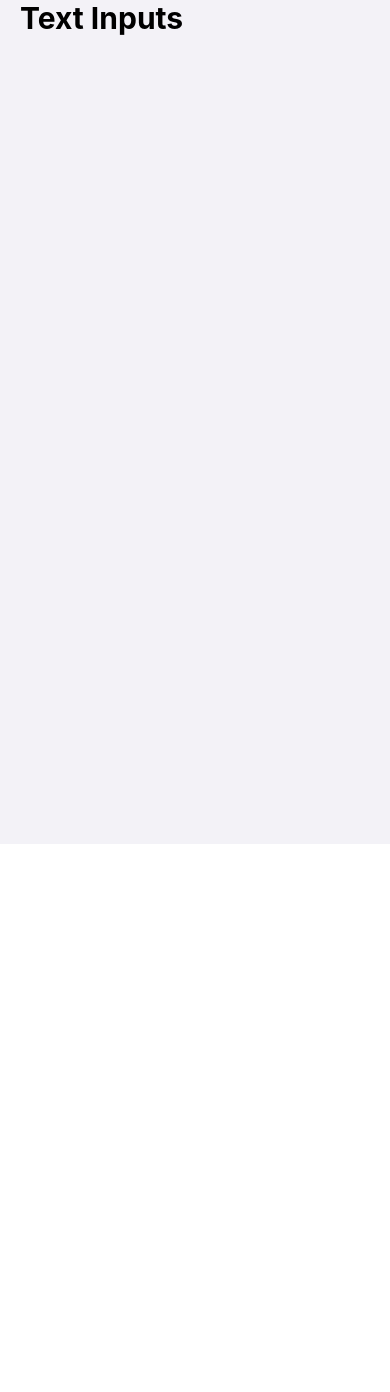
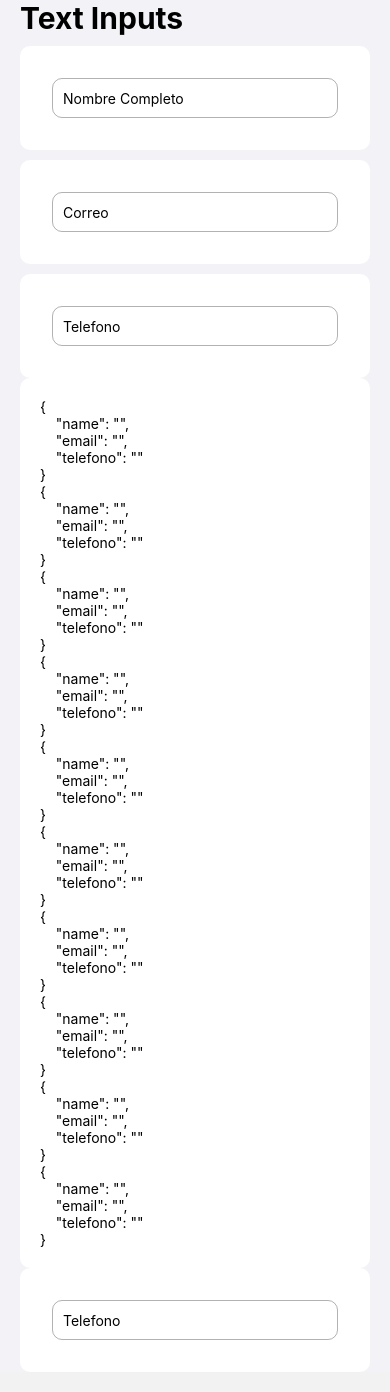
Before and after one commit to percyzavala2000/RNComponentes, a React Native app: screen /TextInputScreen in a window 390 px wide. Before the commit the page ends 844 px from the top, so only its background shows below. Built offline with nearby package versions, Linux system fonts and the light colour scheme.

Commit message:
Se implemento TextInput

```diff
--- a/src/config/theme/theme.ts
+++ b/src/config/theme/theme.ts
@@ -28,6 +28,17 @@ export const globalStyles = StyleSheet.create({
     fontWeight: "bold",
     color: colors.text,
   },
+  input :{
+    height: 40,
+    margin: 12,
+    borderWidth: 1,
+    padding: 10,
+    borderRadius: 10,
+    borderColor: 'rgba(0,0,0,0.3)',
+    color: colors.text,
+
+
+  },
 
   mainContainer: {
     flex: 1,
--- a/src/presentation/components/ui/CustomView.tsx
+++ b/src/presentation/components/ui/CustomView.tsx
@@ -9,10 +9,10 @@ type CustomViewProps = {
 
   }
 
-export const CustomView = ({style,children,}:CustomViewProps) => {
+export const CustomView = ({style,children,margin=false}:CustomViewProps) => {
 // render
   return (
-    <View style={[globalStyles.mainContainer,style]} >
+    <View style={[globalStyles.mainContainer,margin? globalStyles.globalMargin:null,style]} >
      {children}
     </View>
   )
--- a/src/presentation/screens/inputs/TextInputScreen.tsx
+++ b/src/presentation/screens/inputs/TextInputScreen.tsx
@@ -1,14 +1,82 @@
-import React from 'react'
-import { View, Text } from 'react-native'
-import { CustomView } from '../../components/ui/CustomView';
-import { Title } from '../../components/ui/Title';
-import { globalStyles } from '../../../config/theme/theme';
+import React, {useState} from 'react';
+import {
+  View,
+  Text,
+  TextInput,
+  ScrollView,
+  KeyboardAvoidingView,
+  Platform,
+} from 'react-native';
+import {CustomView} from '../../components/ui/CustomView';
+import {Title} from '../../components/ui/Title';
+import {globalStyles} from '../../../config/theme/theme';
+import {Card} from '../../components/ui/Card';
 
 export const TextInputScreen = () => {
-// render
+  const [form, setform] = useState({
+    name: '',
+    email: '',
+    telefono: '',
+  });
+  // render
   return (
-    <CustomView style={globalStyles.globalMargin} >
-      <Title title='Text Inputs' safe />
-    </CustomView>
-  )
-}
+    <KeyboardAvoidingView behavior={Platform.OS==='ios'?'padding':'height'} >
+      <ScrollView>
+        <CustomView margin>
+          <Title title="Text Inputs" safe />
+          <Card>
+            <TextInput
+              style={globalStyles.input}
+              placeholder="Nombre Completo"
+              autoCapitalize={'words'}
+              autoCorrect={false}
+              onChangeText={value => setform({...form, name: value})}
+            />
+          </Card>
+
+          <View style={{height: 10}} />
+          <Card>
+            <TextInput
+              style={globalStyles.input}
+              placeholder="Correo"
+              keyboardType="email-address"
+              autoCapitalize={'none'}
+              autoCorrect={false}
+              onChangeText={value => setform({...form, email: value})}
+            />
+          </Card>
+          <View style={{height: 10}} />
+          <Card>
+            <TextInput
+              style={globalStyles.input}
+              placeholder="Telefono"
+              keyboardType="phone-pad"
+              onChangeText={value => setform({...form, telefono: value})}
+            />
+          </Card>
+          <Card>
+            <Text>{JSON.stringify(form, null, 4)}</Text>
+            <Text>{JSON.stringify(form, null, 4)}</Text>
+            <Text>{JSON.stringify(form, null, 4)}</Text>
+            <Text>{JSON.stringify(form, null, 4)}</Text>
+            <Text>{JSON.stringify(form, null, 4)}</Text>
+            <Text>{JSON.stringify(form, null, 4)}</Text>
+            <Text>{JSON.stringify(form, null, 4)}</Text>
+            <Text>{JSON.stringify(form, null, 4)}</Text>
+            <Text>{JSON.stringify(form, null, 4)}</Text>
+            <Text>{JSON.stringify(form, null, 4)}</Text>
+          </Card>
+          <Card>
+            <TextInput
+              style={globalStyles.input}
+              placeholder="Telefono"
+              keyboardType="phone-pad"
+              onChangeText={value => setform({...form, telefono: value})}
+            />
+          </Card>
+        </CustomView>
+          <View style={{height: 20}} />
+      </ScrollView>
+    </KeyboardAvoidingView>
+  );
+};
```
